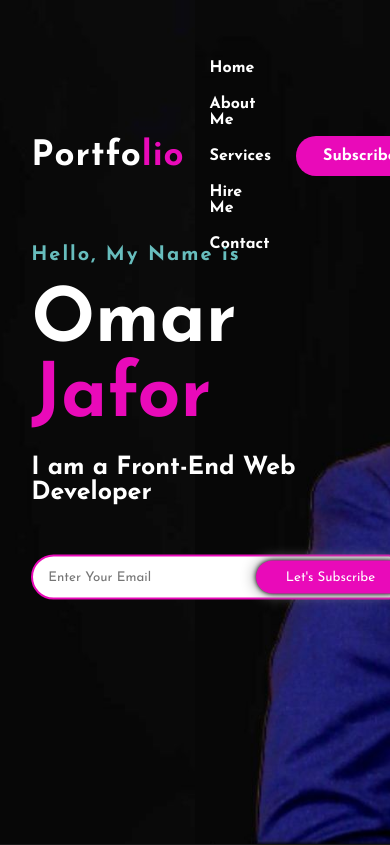
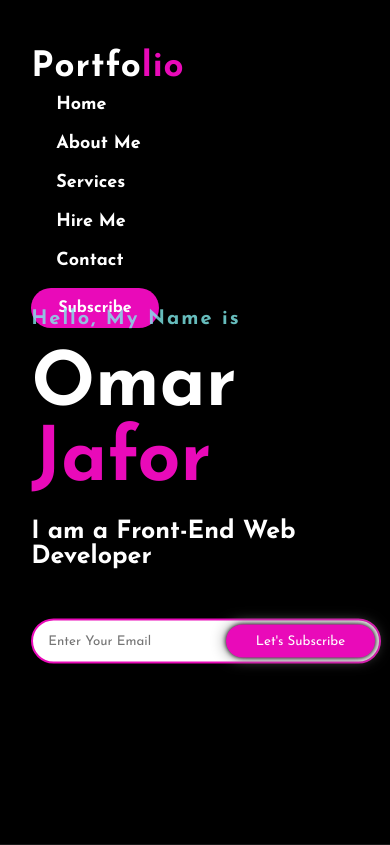
Before and after one commit to omarjafor/portfolio-website, a plain HTML site: page index.html in a window 390 px wide. Shown: the top 845 px of the page. Drawn offline with Linux system fonts and the light colour scheme.

Commit message:
responsive

```diff
--- a/css/style.css
+++ b/css/style.css
@@ -338,3 +338,40 @@ footer :nth-child(2){
     transform: scale(1.2);
     transition: 0.2s;
 }
+@media screen and (max-width: 576px) {
+    .header{
+        background-image: none;
+        background-color: black;
+    }
+    nav{
+        flex-direction: column;
+        display: block;
+    }
+    nav ul{
+        margin-bottom: 20px;
+    }
+    nav ul li{
+        list-style-type: none;
+        display: block;
+    }
+    nav ul li a{
+        font-size: 18px;
+        margin-bottom: 15px;
+    }
+    nav ul li:hover{
+        transform: scale(1.1);
+        transition-duration: 1s;
+    }
+    #content{
+        display: block;
+        position: relative;
+        top: 170px;
+        width: 100%;
+    }
+    .newsletter form{
+        width: 350px;
+    }
+    .newsletter form:hover{
+        transform: scale(1);
+    }
+}
--- a/index.html
+++ b/index.html
@@ -4,7 +4,7 @@
     <meta charset="UTF-8">
     <meta http-equiv="X-UA-Compatible" content="IE=edge">
     <meta name="viewport" content="width=device-width, initial-scale=1.0">
-    <title>PORTFOLIO WEBSITE</title>
+    <title>OMAR JAFOR</title>
 
     <!--Style Sheet-->
     <link rel="stylesheet" type="text/css" href="css/style.css">
```
